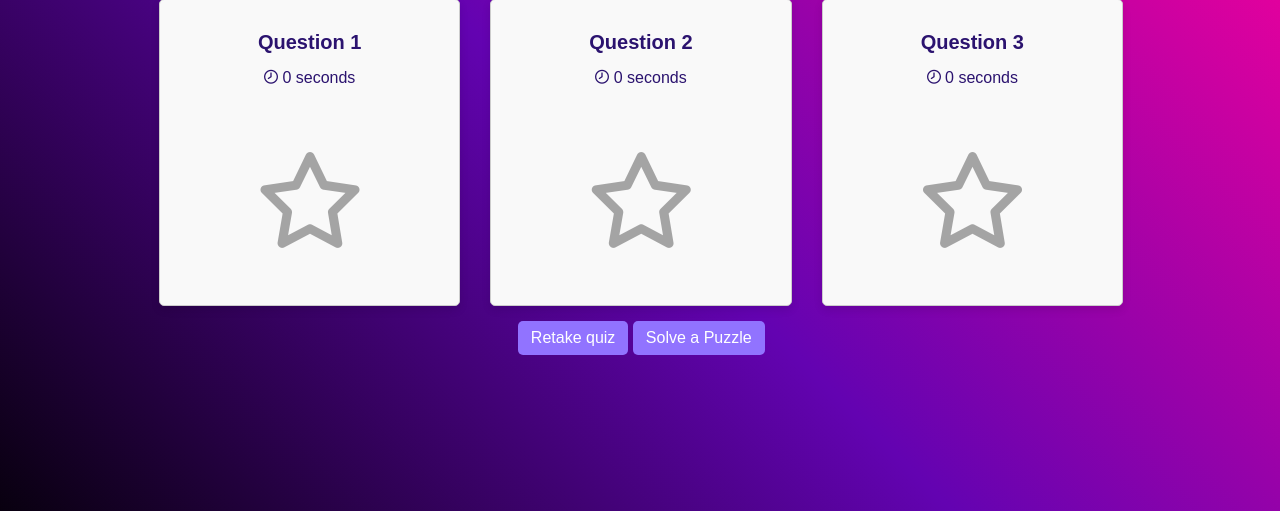
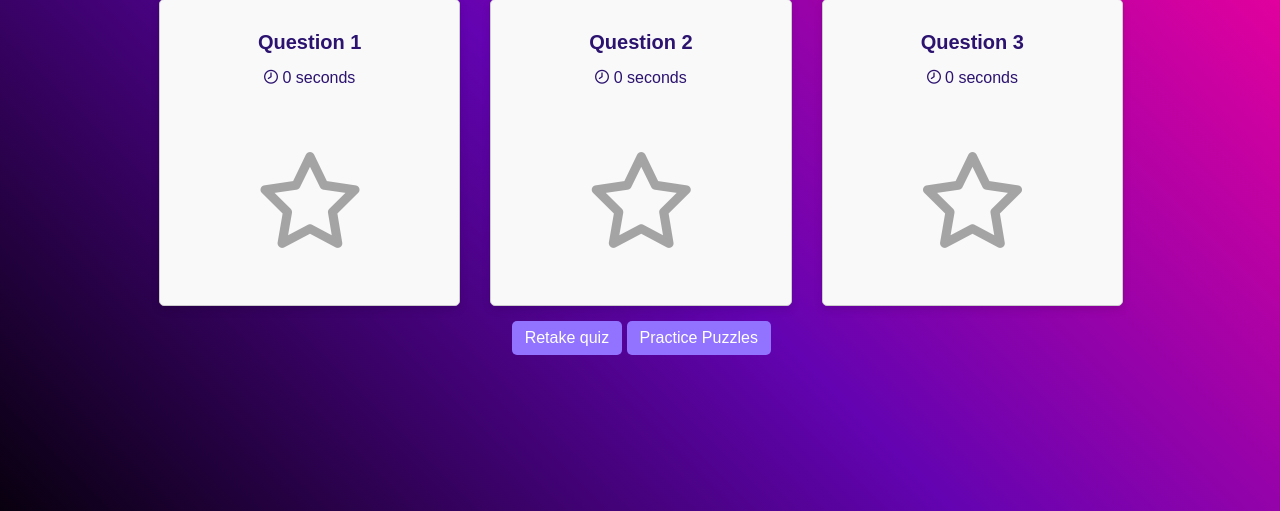
Before and after one commit to lucyhecht1/UI-Design-Final-Project, a Flask app: page /results in a window 1280 px wide. Shown: the part 201-712 px from the top of the page. Run offline with Flask 3, Linux system fonts and the light colour scheme; some libraries are stand-ins or nearby versions.

Commit message:
Button stuff

```diff
--- a/Sliding-Puzzle-main/templates/practice.html
+++ b/Sliding-Puzzle-main/templates/practice.html
@@ -33,7 +33,7 @@
                 </div>
             </div>
         </div>
-        <button id="shuffle" class="styled-button mt-3">Shuffle</button>
+        <button id="shuffle" class="styled-button mt-3">Shuffle</button> <br>
         <button id="learnButton" class="styled-button mt-3">Learn</button>
         <button id="quizButton" class="styled-button mt-3">Quiz yourself</button>
     </div>
--- a/Sliding-Puzzle-main/templates/quizResults.html
+++ b/Sliding-Puzzle-main/templates/quizResults.html
@@ -108,7 +108,7 @@
 <div class="row">
     <div class="col-md-12 text-center">
         <button id="retakeQuiz" class="styled-button">Retake quiz</button>
-        <button id="solvePuzzle" class="styled-button">Solve a Puzzle</button>
+        <button id="solvePuzzle" class="styled-button">Practice Puzzles</button>
     </div>
 </div>
 
```
